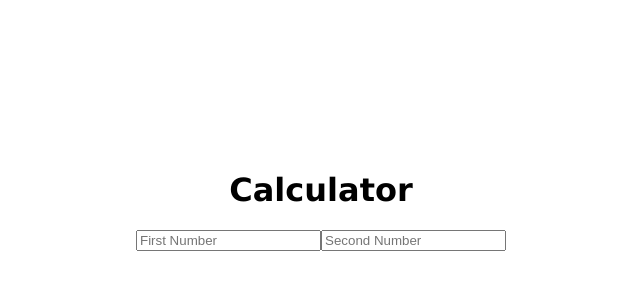
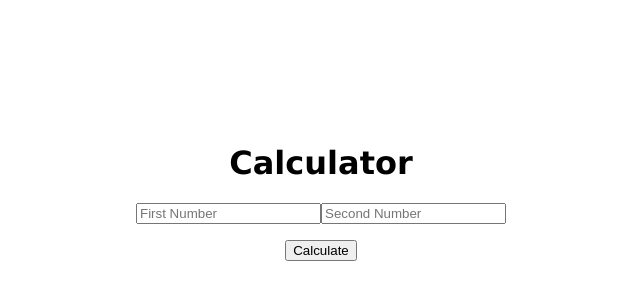
Before and after one commit to gerritlane/calculator-express-app, a website: page index.html in a window 1280 px wide. Shown: the part 168-468 px from the top of the page, without its empty margins (319-959 px from the left). Drawn offline with Linux system fonts and the light colour scheme.

Commit message:
Add post method and parser to calculate

```diff
--- a/css/styles.css
+++ b/css/styles.css
@@ -16,3 +16,11 @@ body {
 	align-items: center;
 	justify-content: space-between;
 }
+
+.calculator-button {
+	display: flex;
+	flex-direction: row;
+	align-items: flex-end;
+	justify-content: center;
+	margin: 1rem;
+}
--- a/index.html
+++ b/index.html
@@ -14,6 +14,9 @@
 			<input type="text" name="num1" placeholder="First Number">
 			<input type="text" name="num2" placeholder="Second Number">
 		</div>
+		<div class="calculator-button">
+			<button>Calculate</button>
+		</div>
 	</form>
 </body>
 </html>
```
Also changed, not shown: js/index.js (+12 -2 lines).
